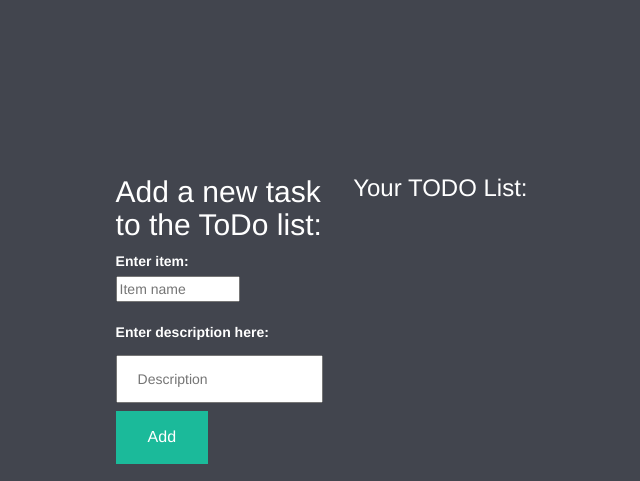
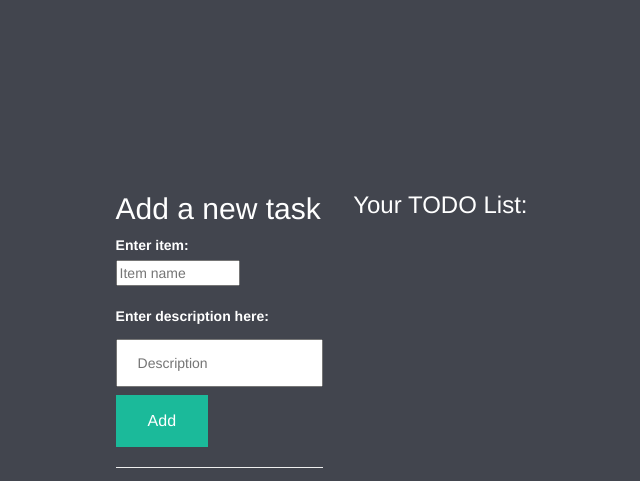
Before and after one commit to glendasp/todolist-tutorial, a Django app: template todoapp/templates/todoapp/index.html in a window 1280 px wide. Shown: the top 481 px of the page, without its empty margins (183-823 px from the left). Run offline with Django 3.2, Linux system fonts and the light colour scheme; the template is opened without the code that fills it, so the values that code supplies are empty; some libraries are stand-ins or nearby versions.

Commit message:
organized the html to look more neat

```diff
--- a/todoapp/models.py
+++ b/todoapp/models.py
@@ -16,5 +16,5 @@ class todo(models.Model):
         return self.task_name
 
 # Telling Django to ordered our tasks by date
-    # class Meta:
-    #     ordering = ['date_created']
+    class Meta:
+        ordering = ['date_created']
--- a/todoapp/templates/todoapp/index.html
+++ b/todoapp/templates/todoapp/index.html
@@ -15,7 +15,7 @@
           <form class="Add" action="/" method="post">
             {% csrf_token %}
       <div class="col-sm-4">
-          <h2> Add a new task to the ToDo list:</h2>
+          <h2> Add a new task </h2>
           <label for="lname">Enter item:</label><br />
           <input type="text" class="tname" name="name" placeholder="Item name"><br /> <br />
           <label for="ldesc">Enter description here:</label>
```
